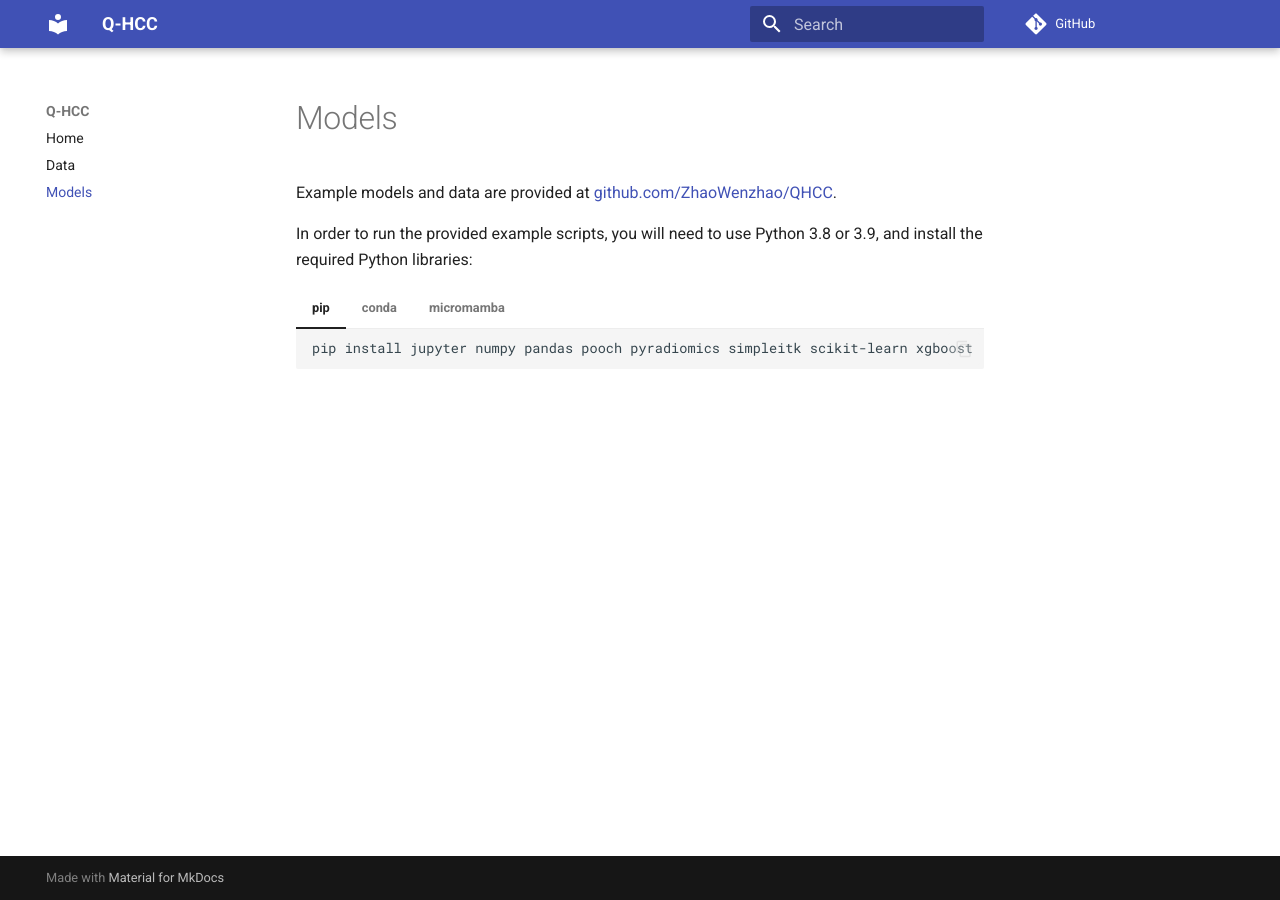
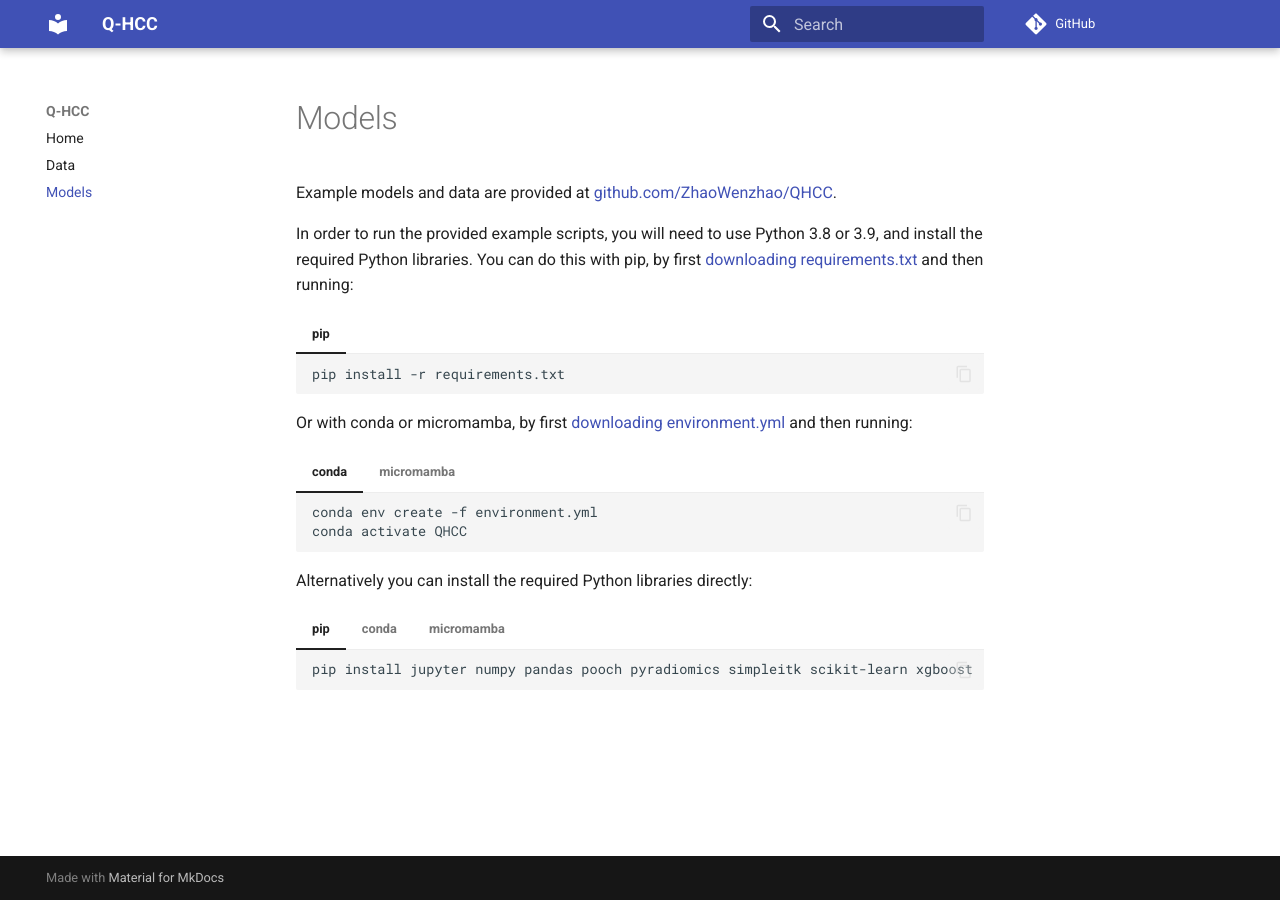
Before and after one commit to ssciwr/QHCC, an MkDocs documentation site: the page built from docs/models.md, in a window 1280 px wide. Built offline with MkDocs 1.6.1 and Material for MkDocs 9.7.7, drawn with Linux system fonts in a browser that asks for light colours; comment, search, counter and statistics services are not loaded.

Commit message:
update model python lib install instructions, add requriements/env files to web page for download

````diff
--- a/docs/models.md
+++ b/docs/models.md
@@ -2,7 +2,29 @@
 
 Example models and data are provided at [github.com/ZhaoWenzhao/QHCC](https://github.com/ZhaoWenzhao/QHCC).
 
-In order to run the provided example scripts, you will need to use Python 3.8 or 3.9, and install the required Python libraries:
+In order to run the provided example scripts, you will need to use Python 3.8 or 3.9, and install the required Python libraries.
+You can do this with pip, by first [downloading requirements.txt](requirements.txt) and then running:
+
+=== "pip"
+    ```bash
+    pip install -r requirements.txt
+    ```
+
+Or with conda or micromamba, by first [downloading environment.yml](environment.yml) and then running:
+
+=== "conda"
+    ```bash
+    conda env create -f environment.yml
+    conda activate QHCC
+    ```
+
+=== "micromamba"
+    ```bash
+    micromamba env create -f environment.yml
+    micromamba activate QHCC
+    ```
+
+Alternatively you can install the required Python libraries directly:
 
 === "pip"
     ```bash
@@ -11,12 +33,12 @@ In order to run the provided example scripts, you will need to use Python 3.8 or
 
 === "conda"
     ```bash
-    conda env create -n QHCC2 jupyter numpy pandas pooch python radiomics::pyradiomics simpleitk scikit-learn xgboost -c conda-forge -c radiomics
+    conda env create -n QHCC jupyter numpy pandas pooch python radiomics::pyradiomics simpleitk scikit-learn xgboost -c conda-forge -c radiomics
     conda activate QHCC
     ```
 
 === "micromamba"
     ```bash
-    micromamba env create -n QHCC2 jupyter numpy pandas pooch python radiomics::pyradiomics simpleitk scikit-learn xgboost -c conda-forge -c radiomics
+    micromamba env create -n QHCC jupyter numpy pandas pooch python radiomics::pyradiomics simpleitk scikit-learn xgboost -c conda-forge -c radiomics
     micromamba activate QHCC
     ```
````
Also changed, not shown: 1 other file.
